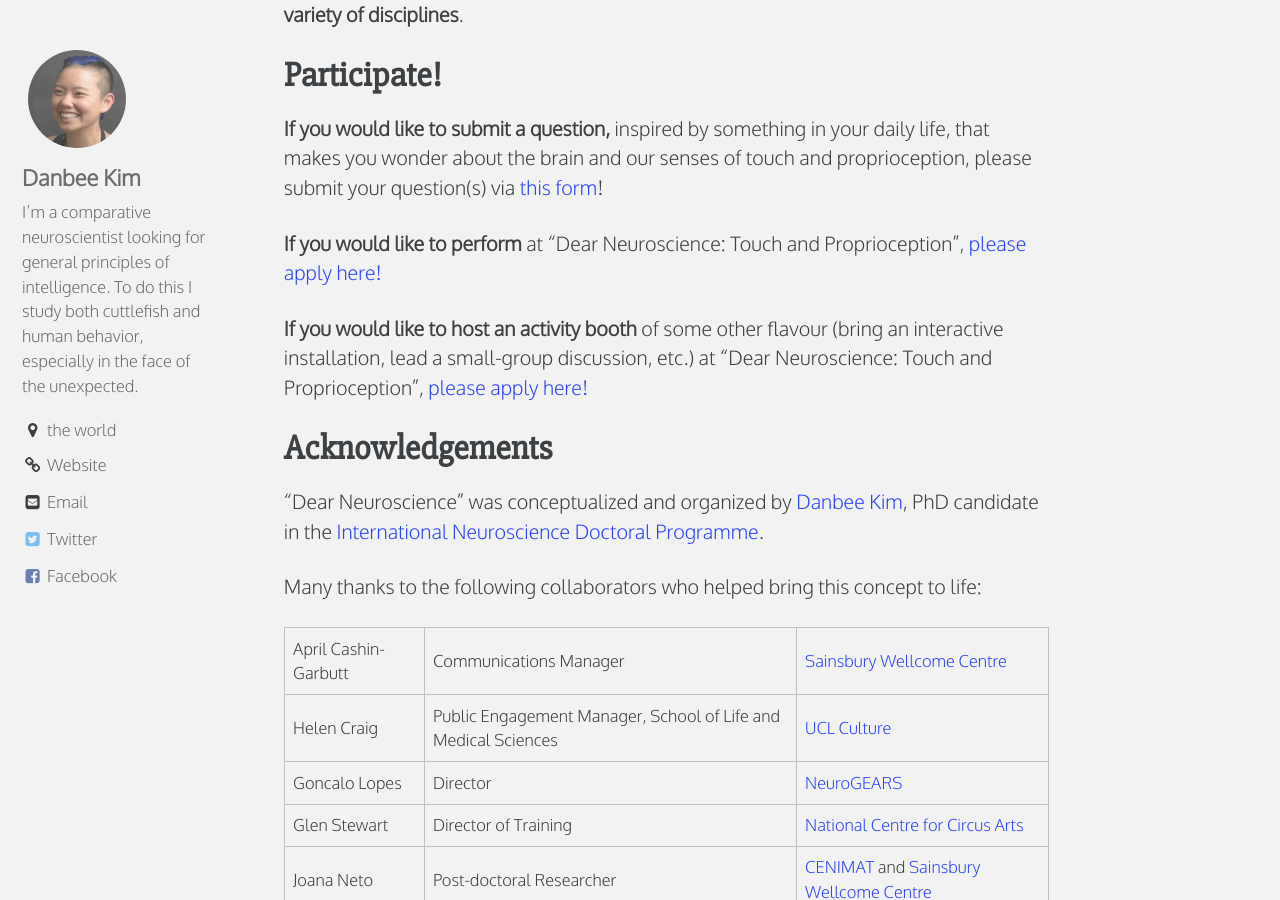
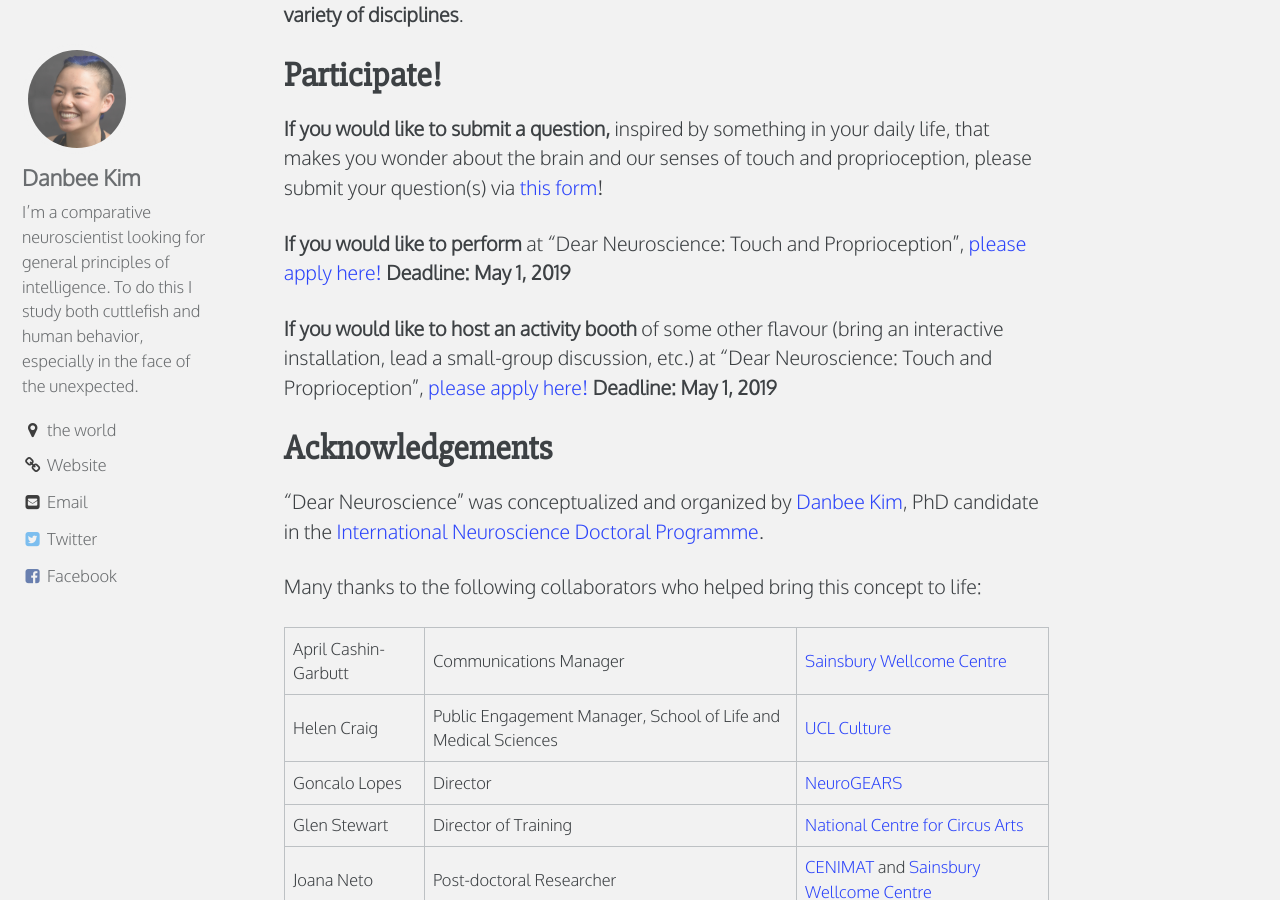
Before and after one commit to everymind/DearNeuroscience, a Jekyll site: the page built from index.md, in a window 1280 px wide and 900 px high, scrolled down 2364 px. Built offline with Jekyll 4.4.1, drawn with Linux system fonts in a browser that asks for light colours; comment, search, counter and statistics services are not loaded.

Commit message:
added deadlines to applications

```diff
--- a/index.md
+++ b/index.md
@@ -47,9 +47,9 @@ We believe that neuroscience research can learn a lot from projects that involve
 
 **If you would like to submit a question,** inspired by something in your daily life, that makes you wonder about the brain and our senses of touch and proprioception, please submit your question(s) via [this form](https://forms.gle/u4KBCusofMndqjNa7)!
 
-**If you would like to perform** at "Dear Neuroscience: Touch and Proprioception", [please apply here!](https://forms.gle/kFzrHNKt3CjB2xvD9)
+**If you would like to perform** at "Dear Neuroscience: Touch and Proprioception", [please apply here!](https://forms.gle/kFzrHNKt3CjB2xvD9) **Deadline: May 1, 2019**
 
-**If you would like to host an activity booth** of some other flavour (bring an interactive installation, lead a small-group discussion, etc.) at "Dear Neuroscience: Touch and Proprioception", [please apply here!](https://forms.gle/h2WeZjoKs4fTiPGfA)
+**If you would like to host an activity booth** of some other flavour (bring an interactive installation, lead a small-group discussion, etc.) at "Dear Neuroscience: Touch and Proprioception", [please apply here!](https://forms.gle/h2WeZjoKs4fTiPGfA) **Deadline: May 1, 2019**
 
 # Acknowledgements
 
```
